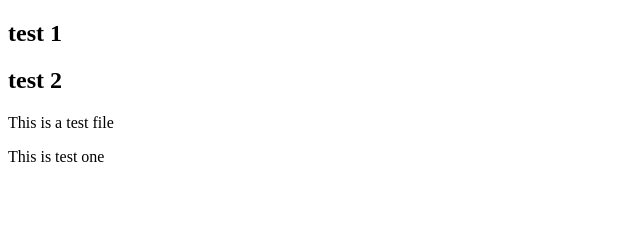
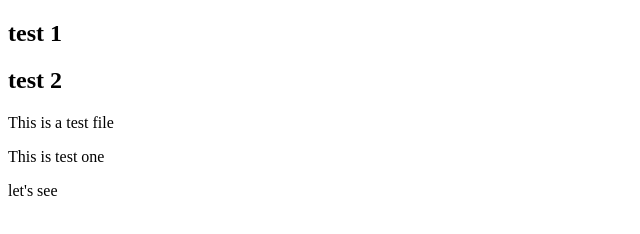
Before and after one commit to AfnanMahran/techcampus-one, a plain HTML site: page index.html in a window 1280 px wide. Shown: the full height of the page, 0-640 px from the left. Drawn offline with Linux system fonts and the light colour scheme.

Commit message:
add let's see

```diff
--- a/index.html
+++ b/index.html
@@ -8,5 +8,6 @@
 <h2>test 2</h2>
 <p>This is a test file </p>
 <p>This is test one </p>
+<p> let's see </p>
 </body>
 </html>
```
